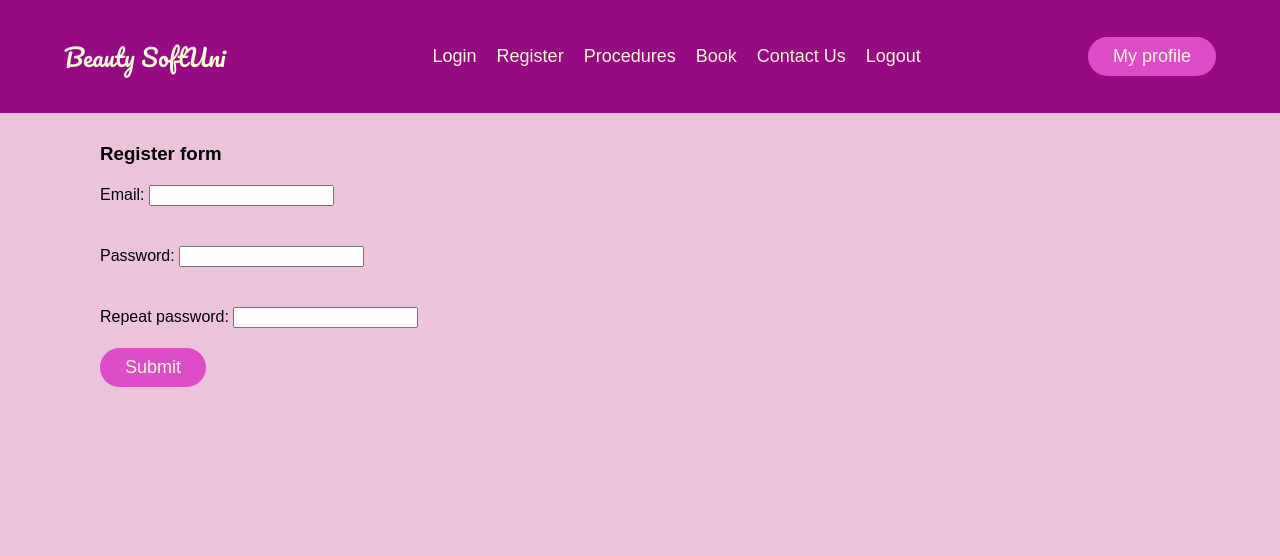
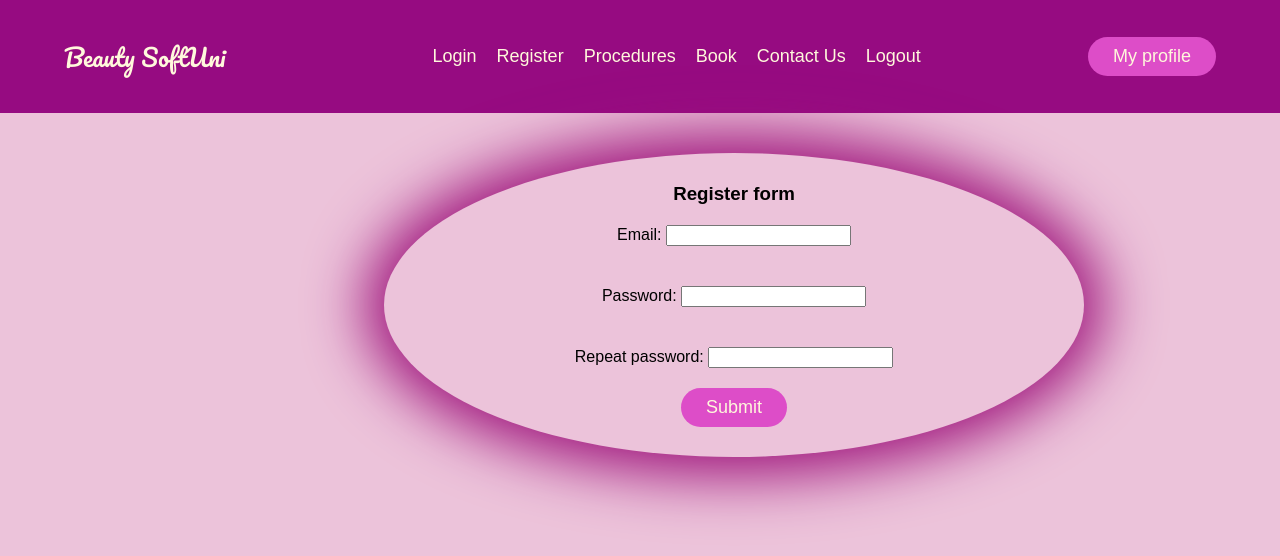
Before and after one commit to tsvetanilievdev/beauty-test, a React (Create React App) app: page /register in a window 1280 px wide. Shown: the top 556 px of the page. Built offline with nearby package versions, Linux system fonts and the light colour scheme.

Commit message:
update css - Procedures, Login, Register

```diff
--- a/src/components/Login/Login.module.css
+++ b/src/components/Login/Login.module.css
@@ -1,10 +1,22 @@
 .wrapper {
     font-family: Arial, Helvetica, sans-serif;
     padding-top: 30px;
-    padding-left: 100px;
+    padding-bottom: 30px;
+    max-width: 700px;
+    max-height: 700px;
+    border-radius: 70%;
+    text-align: center;
+    box-shadow: 0px 0px 59px 19px #9E127B;
 }
 
 .wrap-div {
     padding-top: 20px;
     padding-bottom: 20px;
 }
+
+
+form {
+    padding-top: 40px;
+    padding-left: 30%;
+
+}
--- a/src/components/Procedures/ProcedureCard.css
+++ b/src/components/Procedures/ProcedureCard.css
@@ -40,17 +40,3 @@ h3, p {
     justify-content: center;
     margin: auto;
 }
-
-.all-cards-section{
-    padding-top: 100px;
-    padding-left: 150px;
-
-}
-
-.search-item {
-    padding-top: 20px;
-    padding-left: 42%;
-}
-.search-item input {
-    margin: 10px;
-}
--- /dev/null
+++ b/src/components/Procedures/Procedures.css
@@ -0,0 +1,14 @@
+.all-cards-section{
+    padding-top: 100px;
+    padding-left: 150px;
+
+}
+
+.search-item {
+    padding-top: 20px;
+    padding-left: 42%;
+}
+.search-item input {
+    margin: 10px;
+
+}
--- a/src/components/Procedures/Procedures.js
+++ b/src/components/Procedures/Procedures.js
@@ -1,3 +1,4 @@
+import './Procedures.css';
 import { ProcedureCard } from "./ProcedureCard.js";
 
 export const Procedures = () => {
--- a/src/components/Register/Register.module.css
+++ b/src/components/Register/Register.module.css
@@ -1,10 +1,22 @@
 .wrapper {
     font-family: Arial, Helvetica, sans-serif;
     padding-top: 30px;
-    padding-left: 100px;
+    padding-bottom: 30px;
+    max-width: 700px;
+    max-height: 700px;
+    border-radius: 70%;
+    text-align: center;
+    box-shadow: 0px 0px 59px 19px #9E127B;
 }
 
 .wrap-div {
     padding-top: 20px;
     padding-bottom: 20px;
 }
+
+
+form {
+    padding-top: 40px;
+    padding-left: 30%;
+
+}
```
